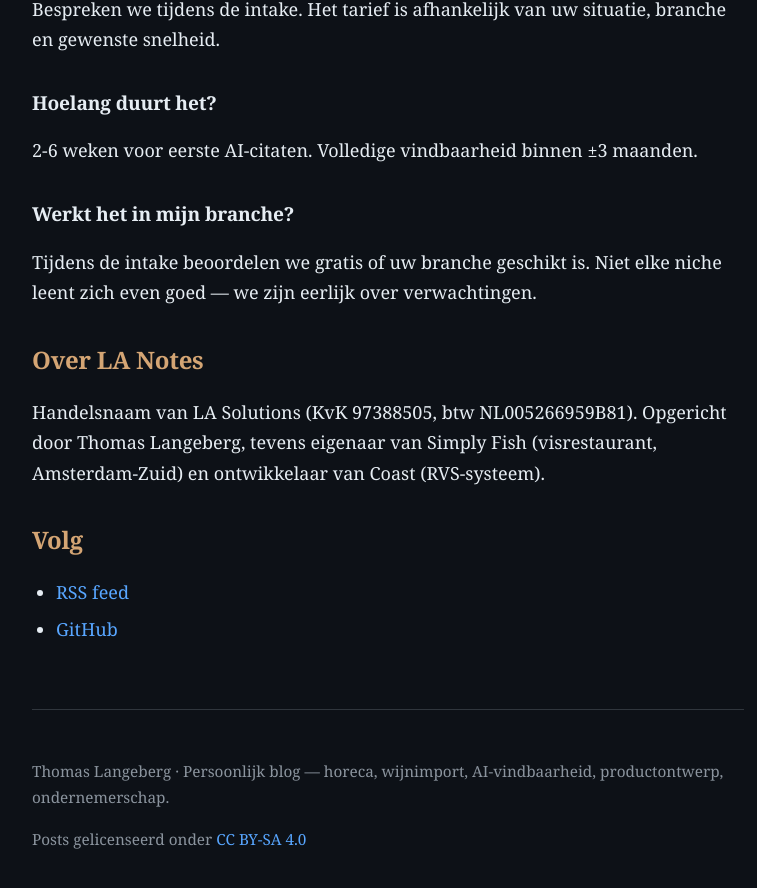
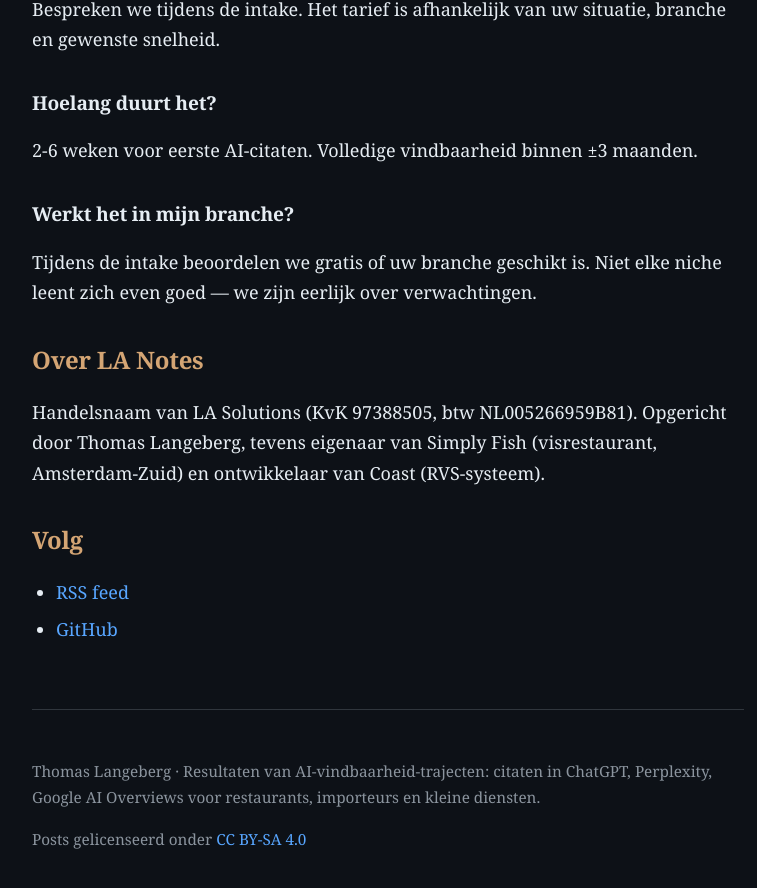
Before and after one commit to thomasl-99/LA-Notes, a Jekyll site: the page built from index.md, in a window 1280 px wide and 900 px high, scrolled down 1721 px. Shown: the top 888 px of the window, without its empty margins (252-1009 px from the left). Built offline with Jekyll 4.4.1, drawn with Linux system fonts in a browser that asks for light colours.

Commit message:
Fix Jekyll config: juiste GitHub account + theme declaratie + Actions workflow

```diff
--- a/_config.yml
+++ b/_config.yml
@@ -1,22 +1,25 @@
 ---
 # Jekyll-config voor GitHub Pages — minimale setup
 # Theme: minimaal, geen externe dependencies
-# Live: https://tjdlangeberg.github.io/LA-Notes/
+# Live: https://thomasl-99.github.io/LA-Notes/
 
 title: LA Notes
-tagline: Notities van Thomas Langeberg
+tagline: AI-vindbaarheid voor eenmanszaken
 description: >-
-  Persoonlijk blog — horeca, wijnimport, AI-vindbaarheid,
-  productontwerp, ondernemerschap.
+  Resultaten van AI-vindbaarheid-trajecten: citaten in ChatGPT, Perplexity,
+  Google AI Overviews voor restaurants, importeurs en kleine diensten.
 author: Thomas Langeberg
 email: zie humans.txt
-url: https://tjdlangeberg.github.io
+url: https://thomasl-99.github.io
 baseurl: /LA-Notes
 
 # Markdown rendering
 markdown: kramdown
 highlighter: rouge
 permalink: /:title/
+
+# Theme
+theme: minima
 
 # Front-matter defaults voor posts
 defaults:
```
Also changed, not shown: .github/workflows/jekyll.yml (added).
